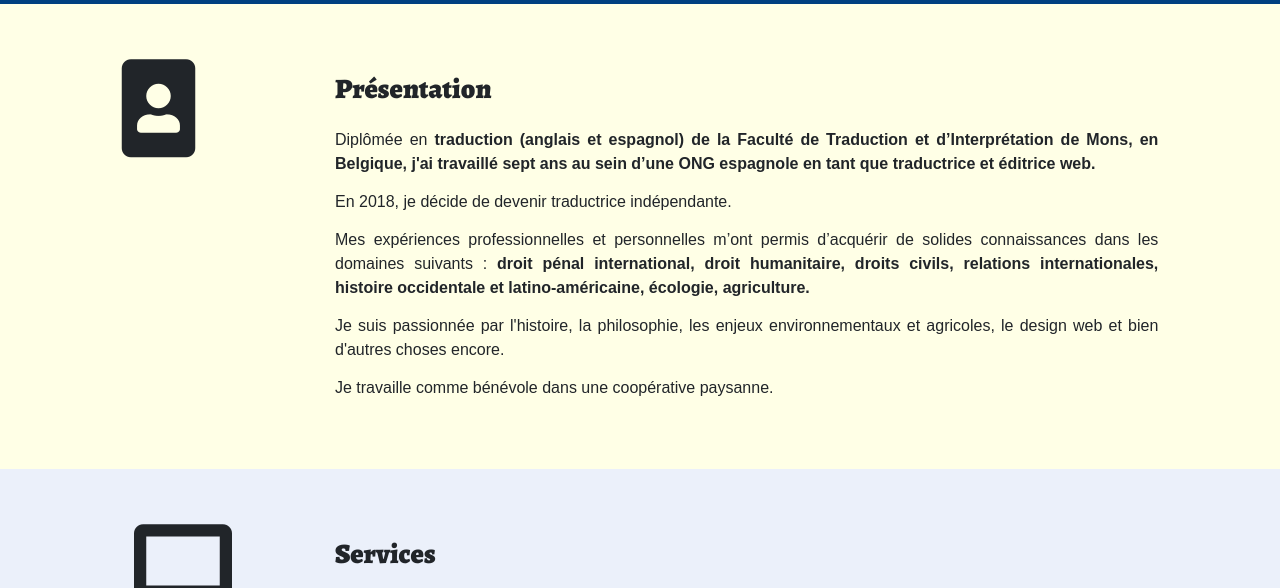
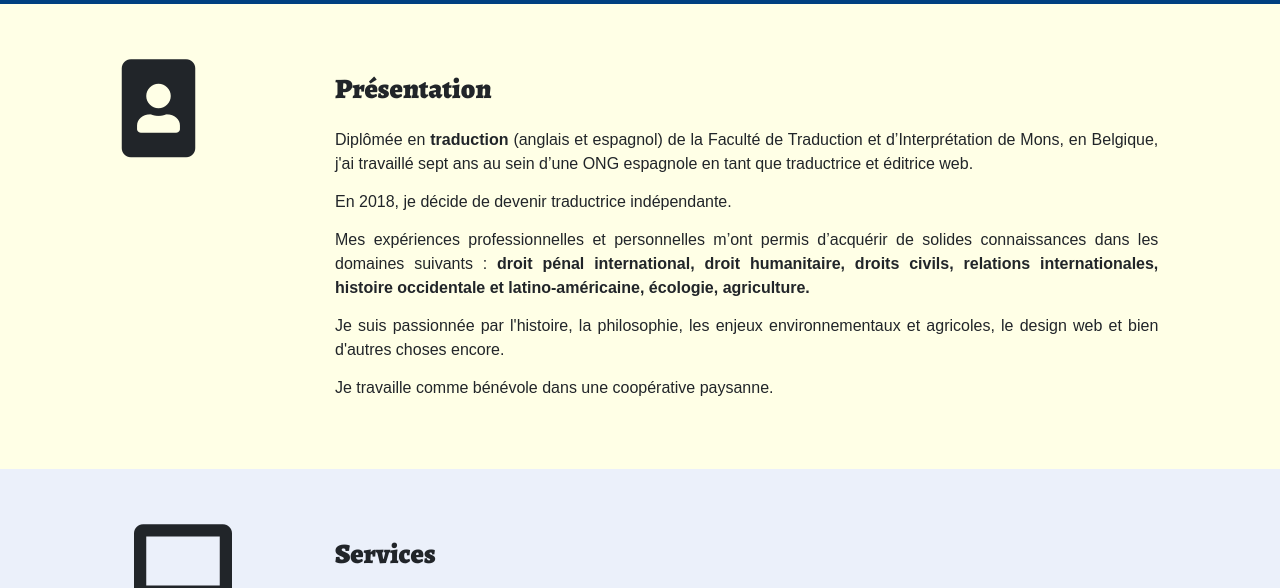
Before and after one commit to chanamur/freelance, a plain HTML site: page index.html in a window 1280 px wide. Shown: the part 177-765 px from the top of the page. Drawn offline with nearby package versions, Linux system fonts and the light colour scheme; a web font is replaced by a local one.

Commit message:
Add files via upload

```diff
--- a/index.html
+++ b/index.html
@@ -144,7 +144,7 @@
         </div>
         <div class="col-sm-12 col-md-8">
           <h2>Présentation</h2>
-          <p>Diplômée en <span style="font-weight: bold;">traduction</b> (anglais et espagnol) de la Faculté de Traduction et d’Interprétation de Mons, en Belgique, j'ai travaillé sept ans au sein d’une ONG espagnole en tant que traductrice et éditrice web.</p>
+          <p>Diplômée en <span style="font-weight: bold;">traduction</span> (anglais et espagnol) de la Faculté de Traduction et d’Interprétation de Mons, en Belgique, j'ai travaillé sept ans au sein d’une ONG espagnole en tant que traductrice et éditrice web.</p>
           <p>En 2018, je décide de devenir traductrice indépendante.</p>
           <p>Mes expériences professionnelles et personnelles m’ont permis d’acquérir de solides connaissances dans les domaines suivants : <span style="font-weight: bold;">droit pénal international, droit humanitaire, droits civils, relations internationales, histoire occidentale et latino-américaine, écologie, agriculture<span>.</p>
           <p>Je suis passionnée par l'histoire, la philosophie, les enjeux environnementaux et agricoles, le design web et bien d'autres choses encore.</p>
```
